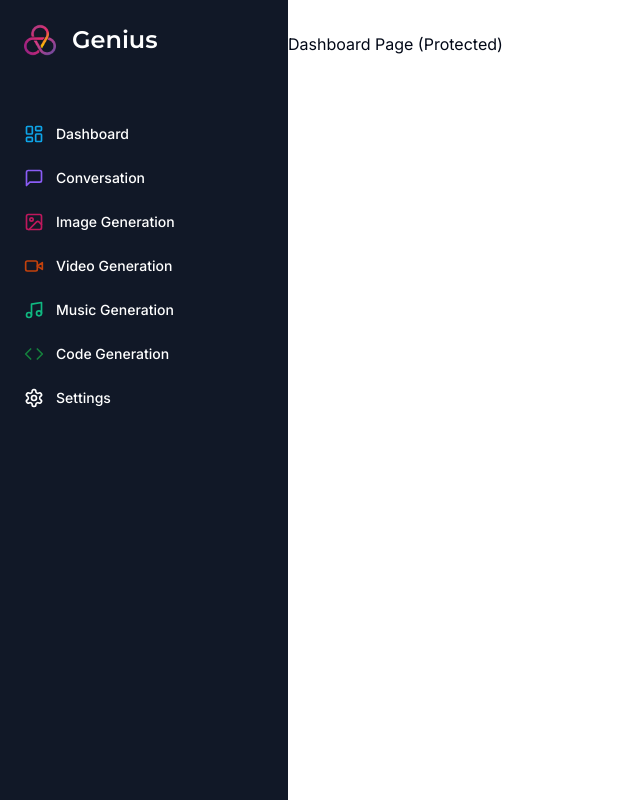
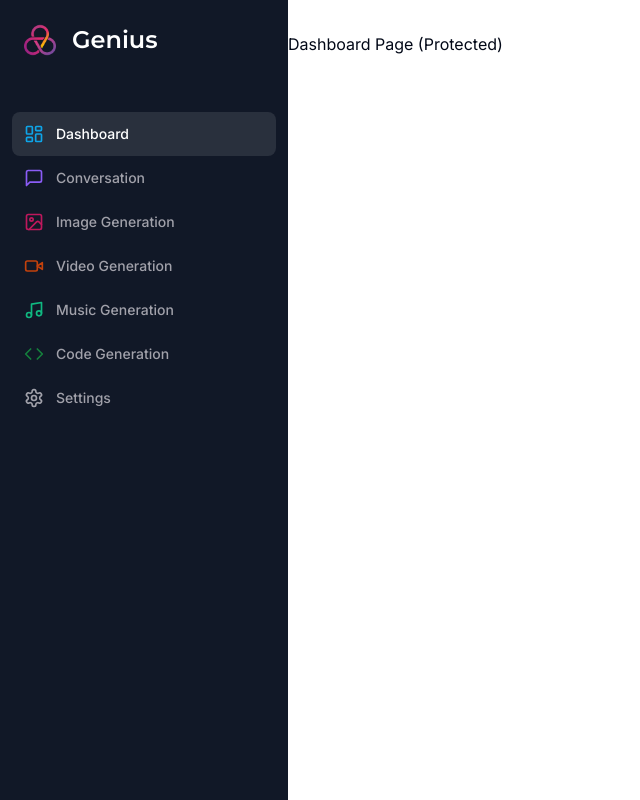
Before and after one commit to opedroporto/ai-saas-next, a Next.js app: page /dashboard in a window 1280 px wide. Shown: the whole page, without its empty margins (0-640 px from the left). Built offline with nearby package versions, Linux system fonts and the light colour scheme.

Commit message:
🎨 highlitght active route link

```diff
--- a/components/sidebar.tsx
+++ b/components/sidebar.tsx
@@ -3,6 +3,7 @@
 import Image from "next/image";
 import Link from "next/link";
 import { Montserrat } from "next/font/google";
+import { usePathname } from "next/navigation"
 
 import { cn } from "@/lib/utils";
 import {
@@ -65,6 +66,7 @@
 ]
 
 const Sidebar = () => {
+    const pathname = usePathname();
     return (
         <div className="space-y-4 py-4 flex flex-col h-full bg-[#111827] text-white">
             <div className="px-3 py-2 flex-1">
@@ -85,7 +87,7 @@
                         <Link
                             href={route.href}
                             key={route.href}
-                            className="text-sm group flex p-3 w-full justify-start font-medium cursor-pointer hover:text-white hover:bg-white/10 rounded-lg transition"
+                            className={cn("text-sm group flex p-3 w-full justify-start font-medium cursor-pointer hover:text-white hover:bg-white/10 rounded-lg transition", pathname === route.href ? "text-white bg-white/10" : "text-zinc-400")}
                         >
                             <div className="flex items-center flex-1">
                                 <route.icon className={cn("h-5 w-5 mr-3", route.color)} />
```
